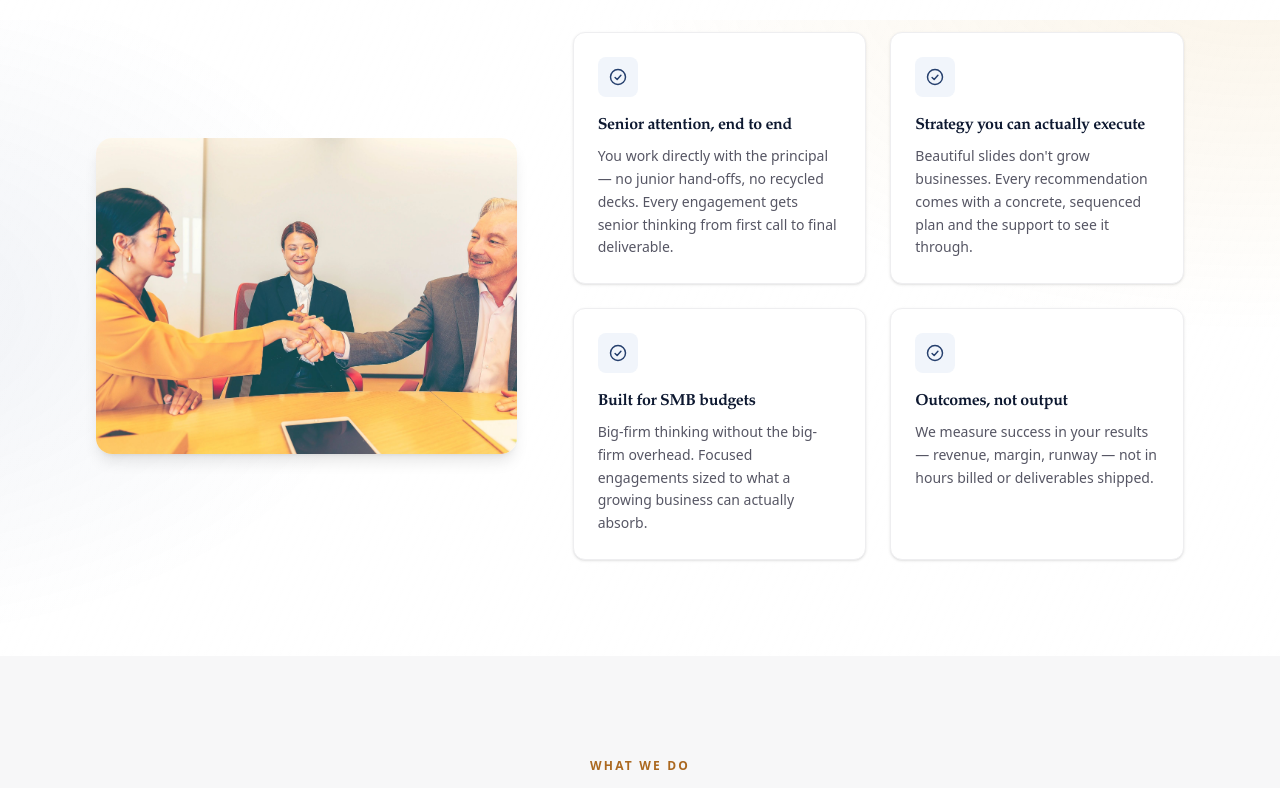
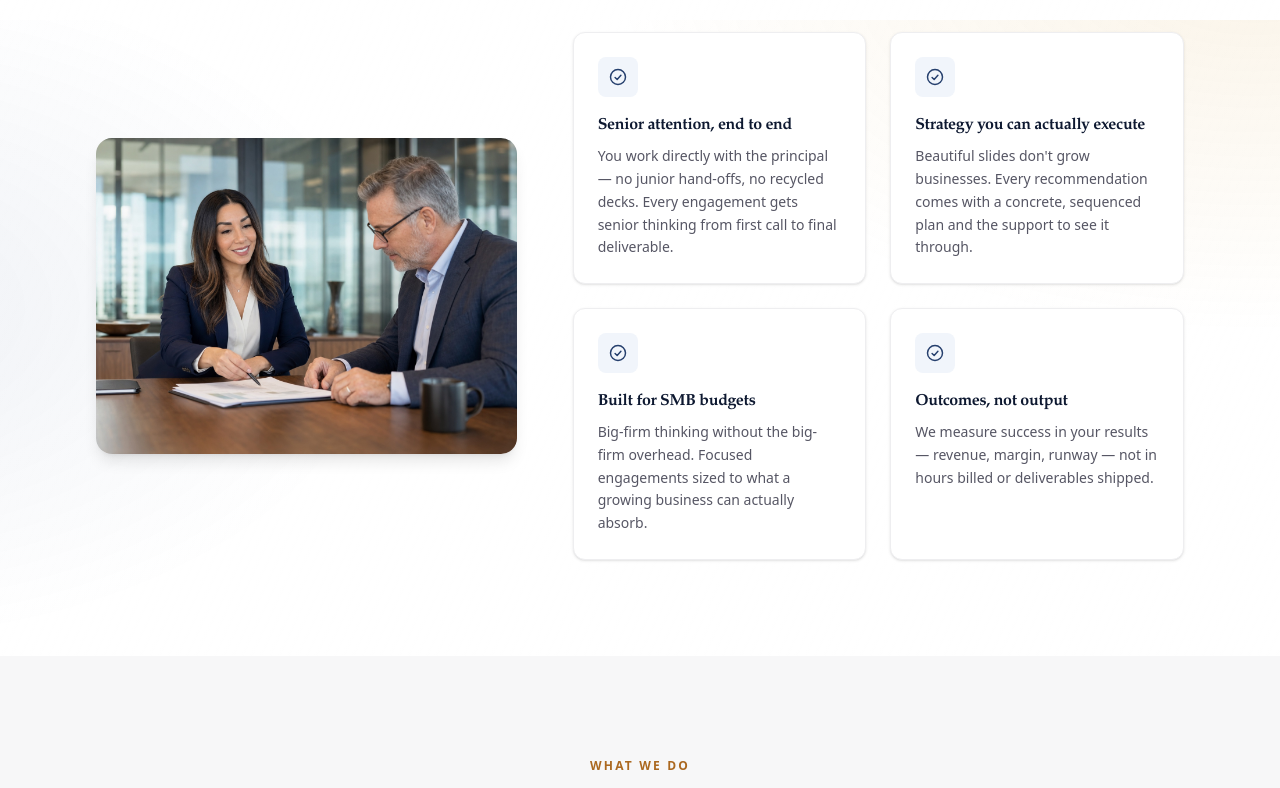
Before and after one commit to FROSKYBTC/Lowe-advisory, a Next.js app: page / in a window 1280 px wide. Shown: the part 2380-3168 px from the top of the page. Built offline with nearby package versions, Linux system fonts and the light colour scheme; no server answers.

Commit message:
Replace homepage advisory photo

```diff
--- a/next.config.ts
+++ b/next.config.ts
@@ -34,6 +34,12 @@
 
 const nextConfig: NextConfig = {
   poweredByHeader: false,
+  images: {
+    localPatterns: [
+      { pathname: "/images/**", search: "" },
+      { pathname: "/images/home-about.jpg", search: "?v=20260725" },
+    ],
+  },
   async headers() {
     return [
       {
--- a/src/app/page.tsx
+++ b/src/app/page.tsx
@@ -244,8 +244,8 @@
           <div className="lg:col-span-5">
             <div className="relative aspect-[4/3] overflow-hidden rounded-2xl shadow-lg">
               <Image
-                src="/images/home-about.jpg"
-                alt="Lowe Advisory working alongside a business owner to clarify strategy"
+                src="/images/home-about.jpg?v=20260725"
+                alt="Anastasia Lowe working alongside a business owner to clarify strategy"
                 fill
                 sizes="(min-width: 1024px) 30rem, 100vw"
                 className="object-cover object-center"
```
Also changed, not shown: public/images/home-about.jpg.
